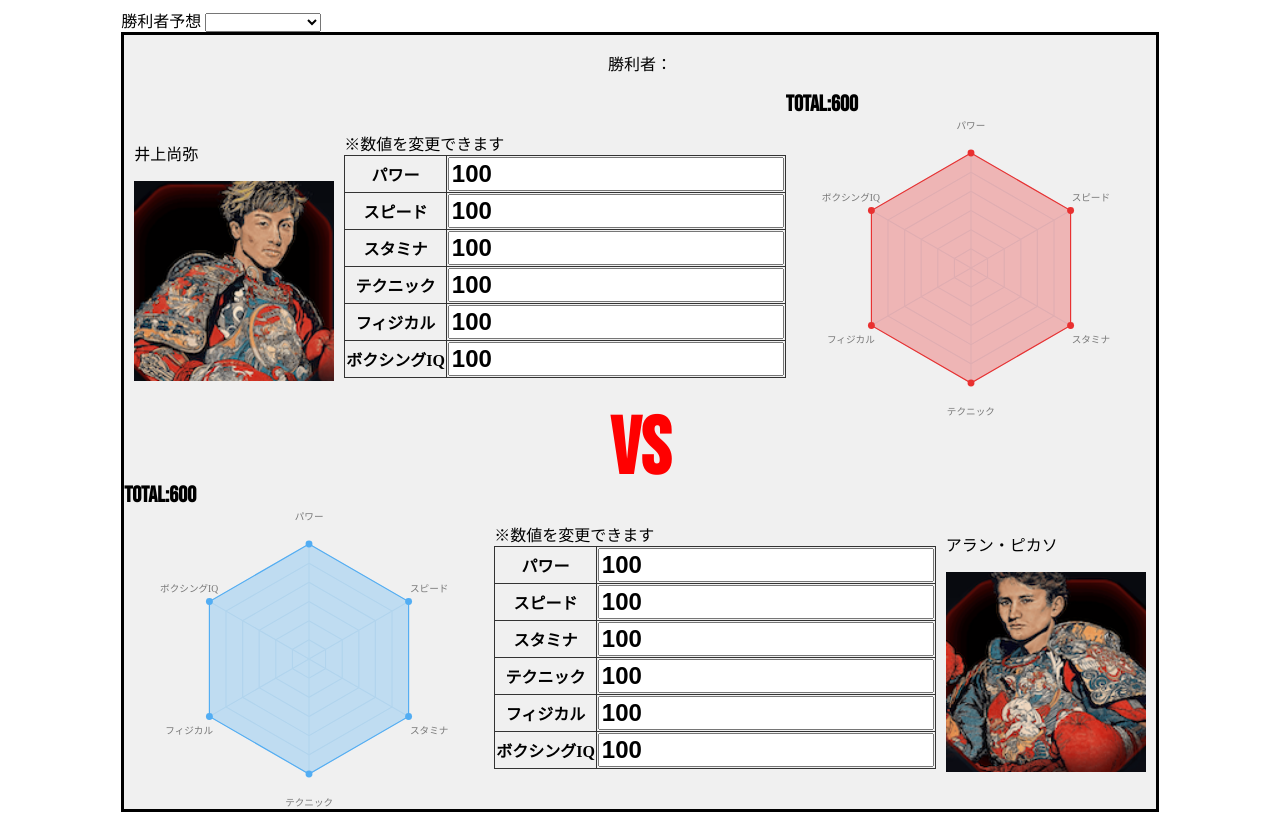
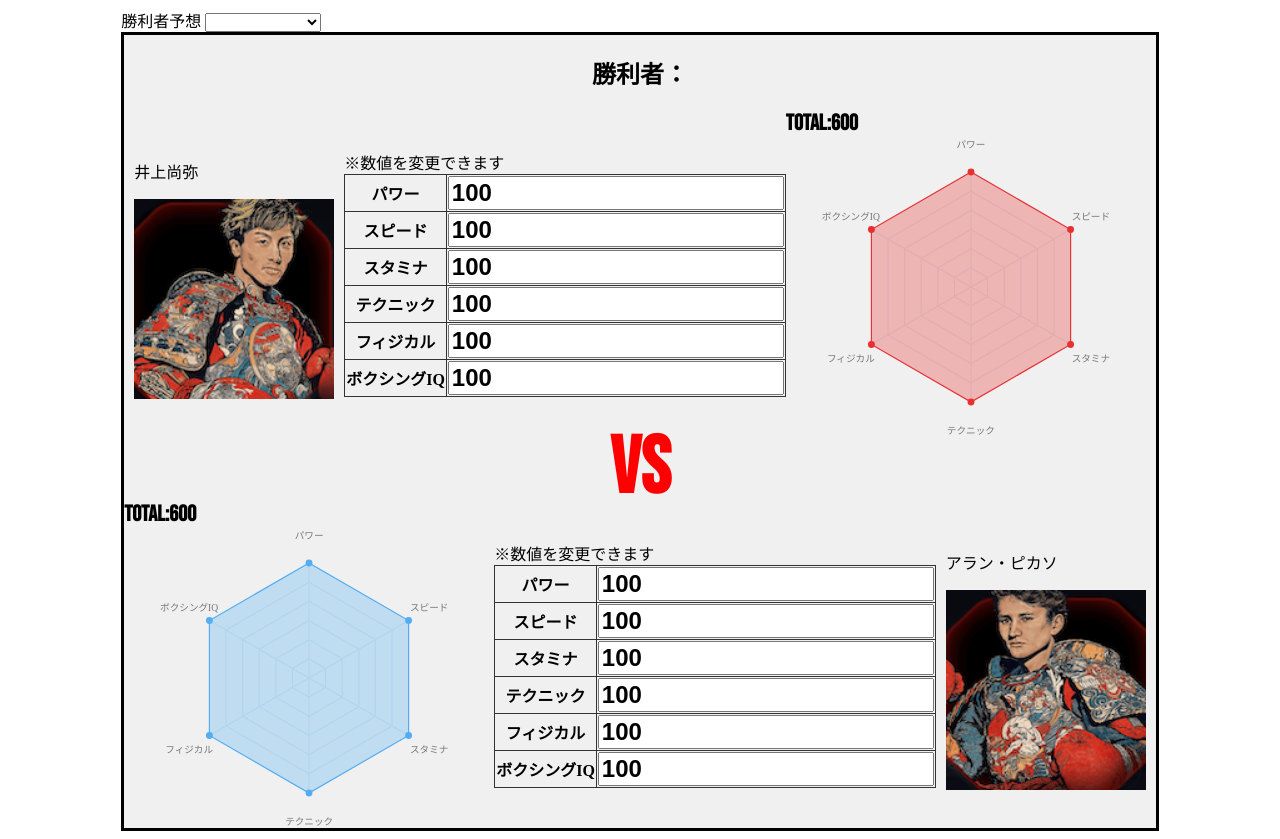
Before and after one commit to todorokibase-code/radarchart-maker, a React (Vite) app: page / in a window 1280 px wide. Built offline with nearby package versions, Linux system fonts and the light colour scheme.

Commit message:
勝利者をh２タグに変更

```diff
--- a/src/RadarChartMaker.jsx
+++ b/src/RadarChartMaker.jsx
@@ -31,9 +31,9 @@ function RadarChartMaker() {
             <Prediction predictionValue={predictionValue} handleChange={setPredictionValue} />
             <div style={{ backgroundColor: '#f0f0f0', border: 'solid' }}>
               <div style={{ display: 'flex', justifyContent: 'center' }}>
-                <p>
+                <h2>
                   勝利者：{predictionValue}
-                </p>
+                </h2>
               </div>
 
               <Player player={PLAYERS[0]} pos={0} />
```
